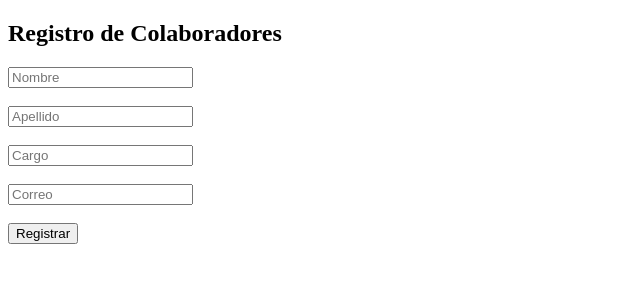
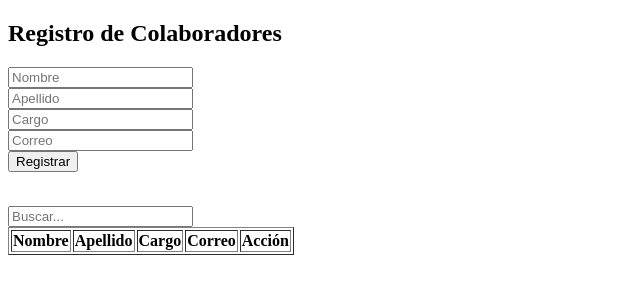
Before and after one commit to dante89777/pagina-web-eva2, a plain HTML site: page index.html in a window 1280 px wide. Shown: the whole page, without its empty margins (0-640 px from the left). Drawn offline with Linux system fonts and the light colour scheme.

Commit message:
commit2-index.html

```diff
--- a/index.html
+++ b/index.html
@@ -10,17 +10,33 @@
 <h2>Registro de Colaboradores</h2>
 
 <form onsubmit="return registrar()">
-
-  <input type="text" id="nombre" placeholder="Nombre"><br><br>
-  <input type="text" id="apellido" placeholder="Apellido"><br><br>
-  <input type="text" id="cargo" placeholder="Cargo"><br><br>
-  <input type="text" id="correo" placeholder="Correo"><br><br>
+  <input type="text" id="nombre" placeholder="Nombre"><br>
+  <input type="text" id="apellido" placeholder="Apellido"><br>
+  <input type="text" id="cargo" placeholder="Cargo"><br>
+  <input type="text" id="correo" placeholder="Correo"><br>
 
   <button type="submit">Registrar</button>
-
 </form>
 
 <p id="error" style="color:red;"></p>
 
+<br>
+
+<input type="text" id="buscar" placeholder="Buscar..." onkeyup="filtrar()">
+
+<table border="1">
+  <thead>
+    <tr>
+      <th>Nombre</th>
+      <th>Apellido</th>
+      <th>Cargo</th>
+      <th>Correo</th>
+      <th>Acción</th>
+    </tr>
+  </thead>
+
+  <tbody id="tabla"></tbody>
+</table>
+
 </body>
 </html>
```
